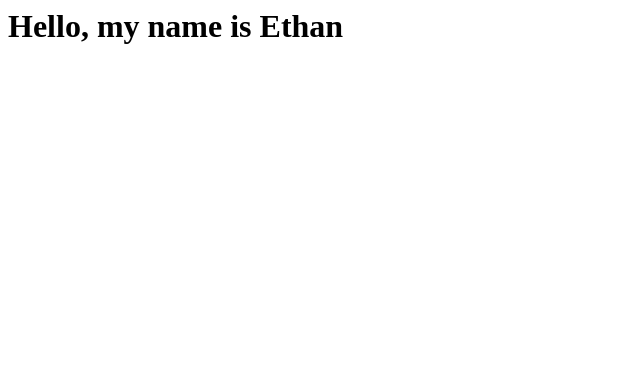
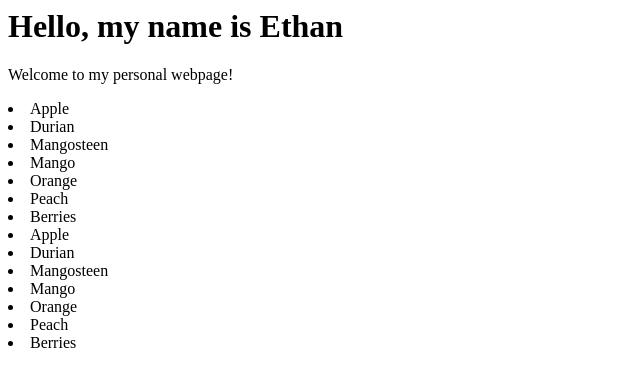
Before and after one commit to jonas89001/CSS-481, a plain HTML site: page index.html in a window 1280 px wide. Shown: the whole page, without its empty margins (0-640 px from the left). Drawn offline with Linux system fonts and the light colour scheme.

Commit message:
fruits
'
'

```diff
--- a/index.html
+++ b/index.html
@@ -2,6 +2,26 @@
     <head>
         <body>
             <h1>Hello, my name is Ethan</h1>
+            <p>Welcome to my personal webpage!</p>
+            <u1>
+                <li>Apple</li>
+                <li>Durian</li>
+                <li>Mangosteen</li>
+                <li>Mango</li>
+                <li>Orange</li>
+                <li>Peach</li>
+                <li>Berries</li>
+            </u1>
+            <!-- This is a comment -->
+            <o1>
+                <li>Apple</li>
+                <li>Durian</li>
+                <li>Mangosteen</li>
+                <li>Mango</li>
+                <li>Orange</li>
+                <li>Peach</li>
+                <li>Berries</li>
+            </o1>
         </body>
     </head>
 </html>
```
